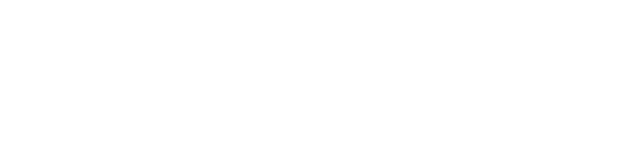
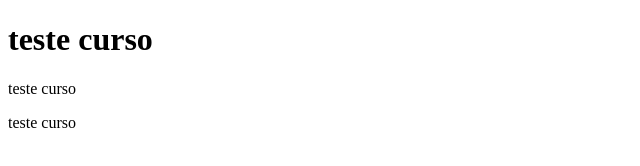
Before and after one commit to marcelohas19/projeto-teste-git, a plain HTML site: page index.html in a window 1280 px wide. Shown: the whole page, without its empty margins (0-640 px from the left). Drawn offline with Linux system fonts and the light colour scheme.

Commit message:
alterado algumas linhas no index

```diff
--- a/index.html
+++ b/index.html
@@ -6,6 +6,9 @@
     <title>teste curso </title>
 </head>
 <body>
+    <h1>teste curso</h1>
+    <p>teste curso</p>
+    <p>teste curso</p>
 
 </body>
 </html>
```
